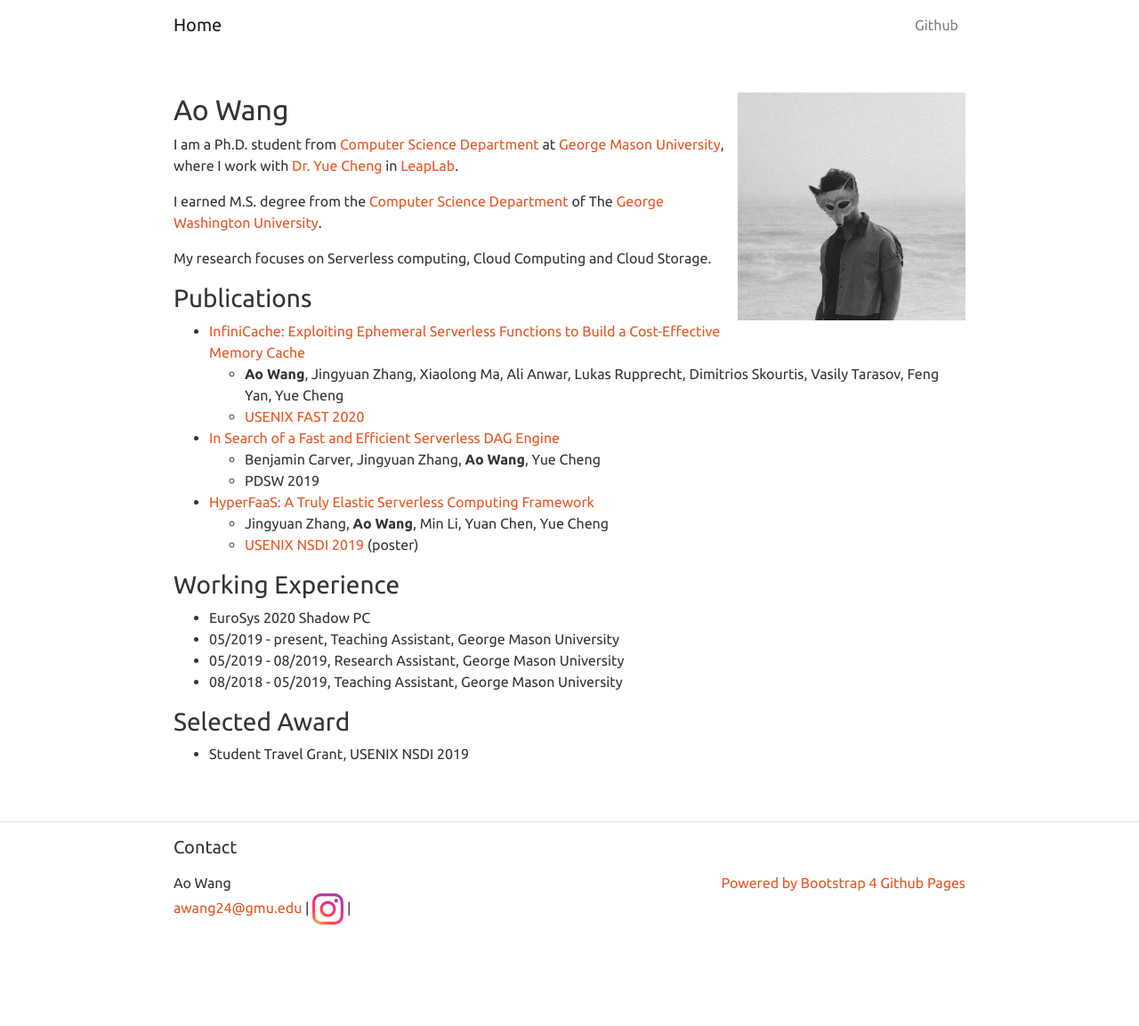
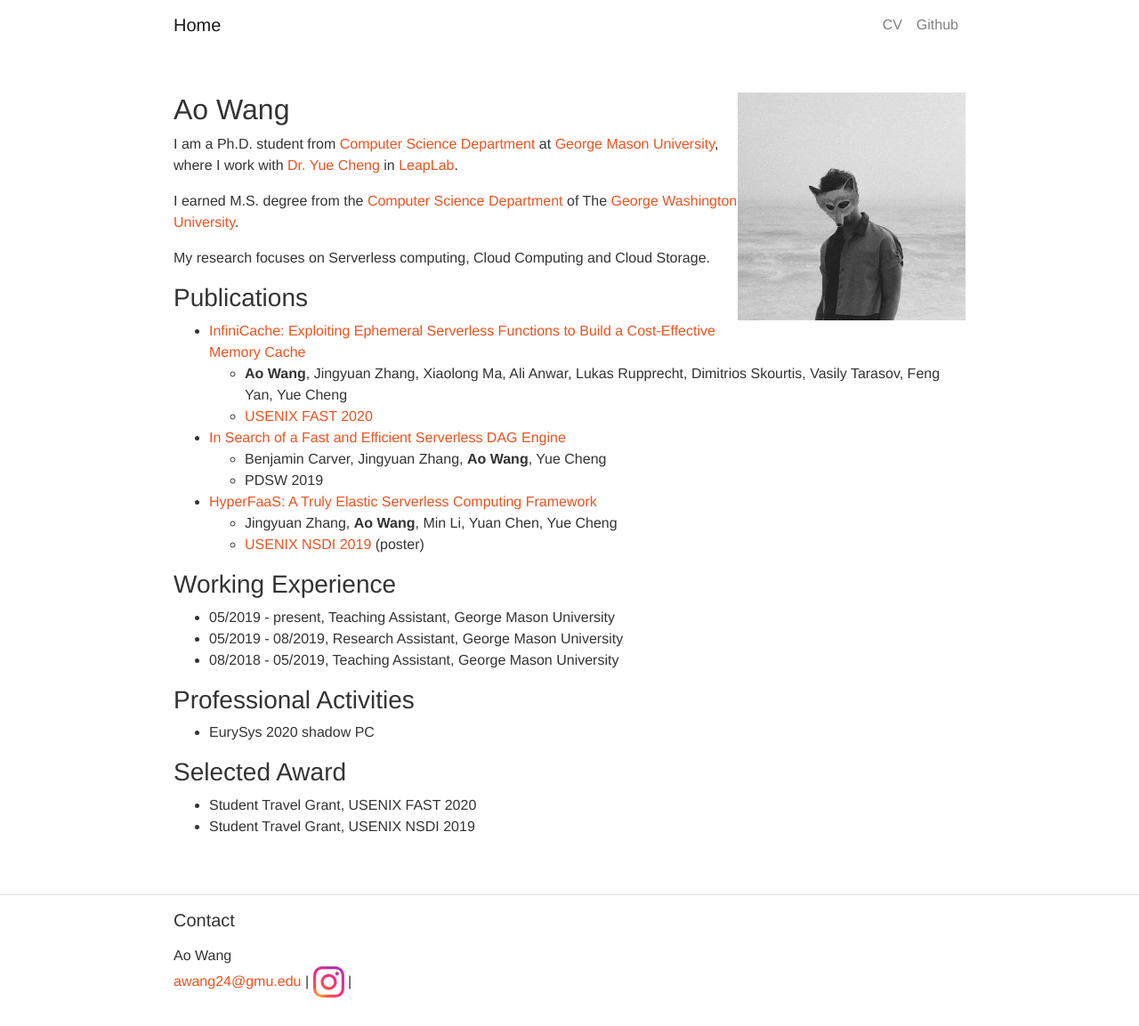
Before and after one commit to wangaoone/wangaoone.github.io, a Jekyll site: the page built from index.md, in a window 1280 px wide. Shown: the whole page at 89% size. Built offline with Jekyll 4.4.1, drawn with Linux system fonts in a browser that asks for light colours; before the commit the page ends 1071 px from its top, so only the background shows below that.

Commit message:
add resume

```diff
--- a/_config.yml
+++ b/_config.yml
@@ -16,6 +16,10 @@
 idx: Home
 title: Ao Wang
 email: "awang24@gmu.edu"
+resume: "../resume.pdf"
+github: "http://github.com/wangaoone"
+instagram: "https://www.instagram.com/aone113"
+
 description: >- # this means to ignore newlines until "baseurl:"
 #  A Bootstrap 4 start up project for Jekyll and Github Pages
 #baseurl: "" # the subpath of your site, e.g. /blog
@@ -23,9 +27,7 @@ description: >- # this means to ignore newlines until "baseurl:"
 #twitter_username: jekyllrb
 #github_username:  jekyll
 
-github: "http://github.com/wangaoone"
 
-repository: "nicolas-van/bootstrap-4-github-pages"
 
 # Build settings
 plugins:
@@ -34,7 +36,7 @@ plugins:
 
 # A list of the pages to display in the navigation bar
 header_pages:
-#  - cv.md
+ # - cv.md
 # Exclude from processing.
 # The following items will not be processed, by default. Create a custom list
 # to override the default setting.
--- a/_includes/footer.html
+++ b/_includes/footer.html
@@ -22,7 +22,7 @@
                 {{ site.email }}
               </a>
               <a> | </a>
-              <a href="https://www.instagram.com/aone113/"><img src="../image/iconfinder_Instagram_1298747.svg" style="display:inline;width:35px;height:35px" /></a>
+              <a href="{{ site.instagram }}"><img src="../image/iconfinder_Instagram_1298747.svg" style="display:inline;width:35px;height:35px" /></a>
               <a> | </a>
 
             </li>
@@ -32,9 +32,9 @@
 
       <div class="col-sm text-right">
 <!--        <p>{{- site.description | escape -}}</p>-->
-        <p>
+        <!-- <p>
           <a href="https://nicolas-van.github.io/bootstrap-4-github-pages/">Powered by Bootstrap 4 Github Pages</a>
-        </p>
+        </p> -->
       </div>
 
     </div>
--- a/_includes/header.html
+++ b/_includes/header.html
@@ -18,6 +18,9 @@
           {%- endif -%}
         {% endfor -%}
         <li class="nav-item">
+          <a class="nav-link" href="{{ site.resume }}">CV</a>
+        </li>
+        <li class="nav-item">
           <a class="nav-link" href="{{ site.github }}">Github</a>
         </li>
       </ul>
--- a/_sass/_variables.scss
+++ b/_sass/_variables.scss
@@ -59,7 +59,9 @@ $body-color:                $gray-800 !default;
 
 // Fonts
 
-$font-family-sans-serif:      "Ubuntu", -apple-system, BlinkMacSystemFont, "Segoe UI", Roboto, "Helvetica Neue", Arial, sans-serif, "Apple Color Emoji", "Segoe UI Emoji", "Segoe UI Symbol" !default;
+$font-family-sans-serif:      "Helvetica Neue", sans-serif;
+
+/*"Ubuntu", -apple-system, BlinkMacSystemFont, "Segoe UI", Roboto, "Helvetica Neue", Arial, sans-serif, "Apple Color Emoji", "Segoe UI Emoji", "Segoe UI Symbol" !default;*/
 
 // Tables
 
--- a/index.md
+++ b/index.md
@@ -29,11 +29,15 @@ My research focuses on Serverless computing, Cloud Computing and Cloud Storage.
   * [USENIX NSDI 2019](https://www.usenix.org/conference/nsdi19) (poster)
 
 ### Working Experience
-* EuroSys 2020 Shadow PC
 * 05/2019 - present, Teaching Assistant, George Mason University
 * 05/2019 - 08/2019, Research Assistant, George Mason University
 * 08/2018 - 05/2019, Teaching Assistant, George Mason University
 
+### Professional Activities
+
+- EurySys 2020 shadow PC
+
 ### Selected Award
 
+- Student Travel Grant, USENIX FAST 2020
 - Student Travel Grant, USENIX NSDI 2019
```
Also changed, not shown: 6 other files.
